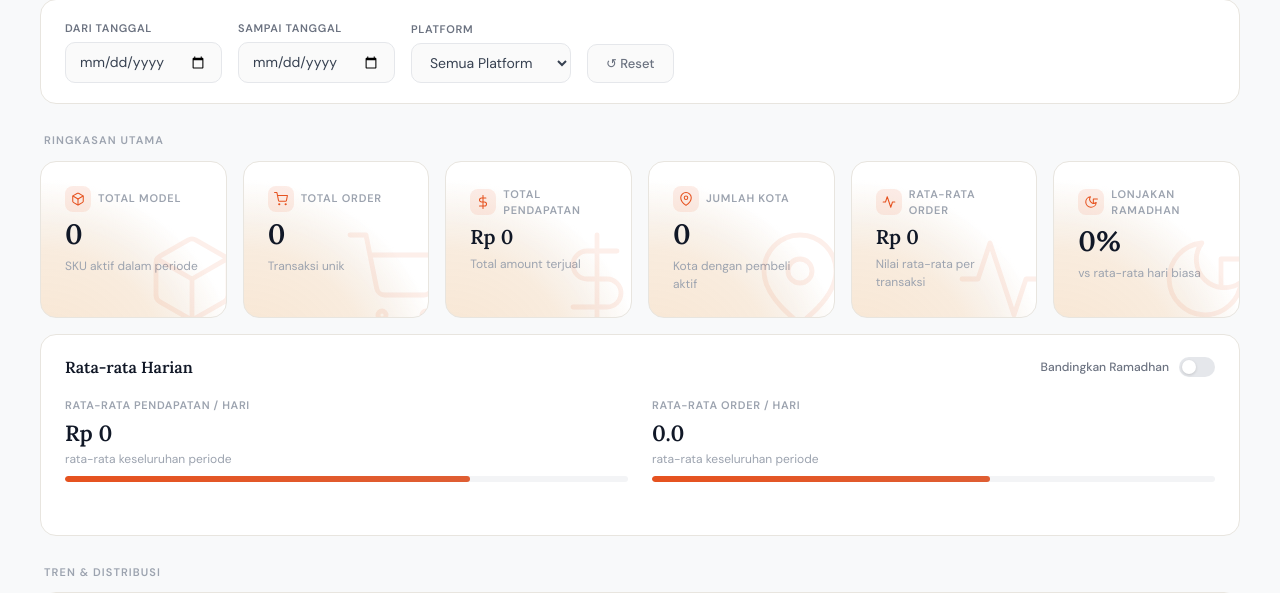
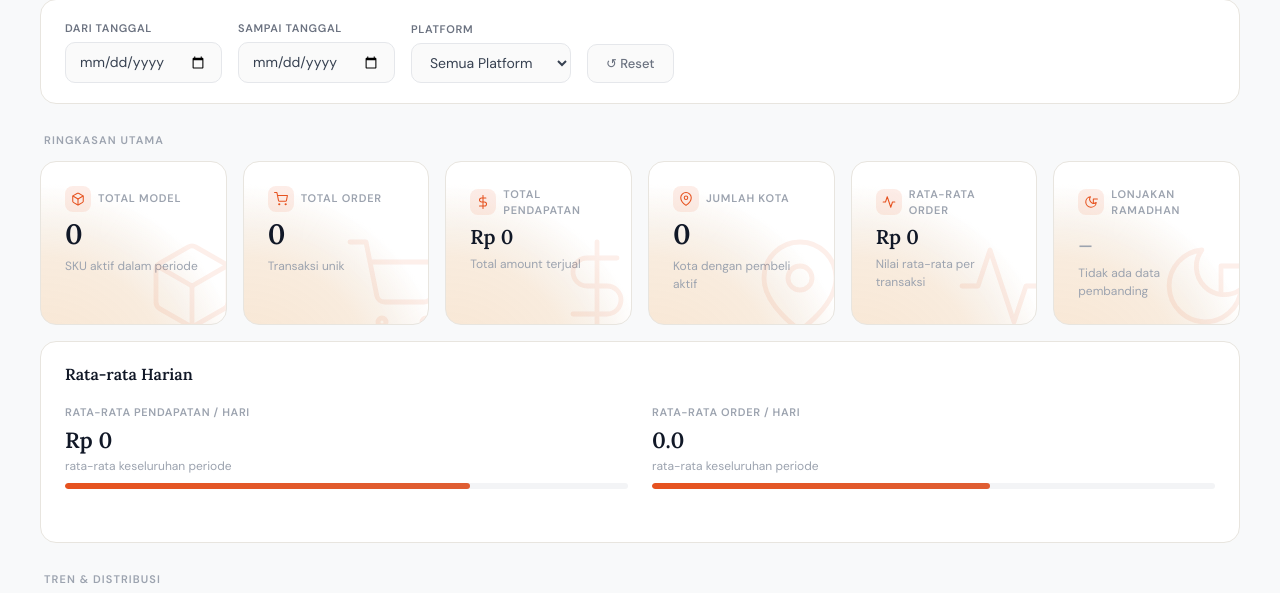
Before and after one commit to giastahmad/project-janus-backend, a Flask app: page /dashboard in a window 1280 px wide. Shown: the part 187-780 px from the top of the page. Run offline with Flask 3, Linux system fonts and the light colour scheme; some libraries are stand-ins or nearby versions.

Commit message:
fix ramadhan comparisan edge cases

```diff
--- a/main.py
+++ b/main.py
@@ -328,14 +328,12 @@ def get_dashboard_metrics(start_date=None, end_date=None, platform=None):
         normal_days = (
             _normal([func.count(func.distinct(DateDimension.date))]).scalar() or 0
         )
+        total_days = (
+            _base([func.count(func.distinct(DateDimension.date))]).scalar() or 0
+        )
 
         ramadhan_revenue = _ramadhan([func.sum(OrderFact.total_amount)]).scalar() or 0
         normal_revenue = _normal([func.sum(OrderFact.total_amount)]).scalar() or 0
-
-        ramadhan_avg_revenue = (
-            (ramadhan_revenue / ramadhan_days) if ramadhan_days > 0 else 0
-        )
-        normal_avg_revenue = (normal_revenue / normal_days) if normal_days > 0 else 0
 
         ramadhan_orders = (
             _ramadhan([func.count(func.distinct(OrderFact.order_key))]).scalar() or 0
@@ -344,18 +342,28 @@ def get_dashboard_metrics(start_date=None, end_date=None, platform=None):
             _normal([func.count(func.distinct(OrderFact.order_key))]).scalar() or 0
         )
 
+        overall_avg_revenue = (
+            (float(revenue_total) / total_days) if total_days > 0 else 0
+        )
+        overall_avg_orders = (num_orders / total_days) if total_days > 0 else 0
+
+        ramadhan_avg_revenue = (
+            (ramadhan_revenue / ramadhan_days) if ramadhan_days > 0 else 0
+        )
+        normal_avg_revenue = (normal_revenue / normal_days) if normal_days > 0 else 0
         ramadhan_avg_orders = (
             (ramadhan_orders / ramadhan_days) if ramadhan_days > 0 else 0
         )
         normal_avg_orders = (normal_orders / normal_days) if normal_days > 0 else 0
 
-        if normal_avg_revenue > 0:
+        has_comparison = ramadhan_days > 0 and normal_days > 0
+        if has_comparison and normal_avg_revenue > 0:
             ramadhan_lift = round(
                 (ramadhan_avg_revenue - normal_avg_revenue) / normal_avg_revenue * 100,
                 1,
             )
         else:
-            ramadhan_lift = 0
+            ramadhan_lift = None
 
         # --------------------------------------------------
         # 8. Chart: Bar — Quantity per Warna
@@ -453,7 +461,10 @@ def get_dashboard_metrics(start_date=None, end_date=None, platform=None):
             "revenue_month": float(revenue_total),
             "num_cities": num_cities,
             "aov": round(float(aov), 0),
+            "overall_avg_revenue": round(overall_avg_revenue, 0),
+            "overall_avg_orders": round(overall_avg_orders, 2),
             "ramadhan_lift": ramadhan_lift,
+            "has_comparison": has_comparison,
             "ramadhan_avg_revenue": round(float(ramadhan_avg_revenue), 0),
             "normal_avg_revenue": round(float(normal_avg_revenue), 0),
             "ramadhan_avg_orders": round(float(ramadhan_avg_orders), 2),
@@ -499,6 +510,7 @@ def forecast_view():
 
     return render_template("forecast.html")
 
+
 @app.route("/api/download-prediction", methods=["GET"])
 def download_prediction():
     if not is_authorized(request):
--- a/templates/dashboard.html
+++ b/templates/dashboard.html
@@ -708,7 +708,8 @@
       </div>
       <button type="button" class="btn-reset"
         onclick="window.location.href='/dashboard?key={{ request.args.get('key') }}'">↺ Reset</button>
-      <div id="dateError" style="display: none; align-items: center; gap: 8px; background: #fff1f0; border: 1px solid #fca5a5; color: #dc2626; font-size: 12px; font-weight: 500; padding: 8px 14px; border-radius: 10px; width: 100%;">
+      <div id="dateError"
+        style="display: none; align-items: center; gap: 8px; background: #fff1f0; border: 1px solid #fca5a5; color: #dc2626; font-size: 12px; font-weight: 500; padding: 8px 14px; border-radius: 10px; width: 100%;">
         Tanggal mulai tidak boleh lebih besar dari tanggal akhir.
       </div>
     </div>
@@ -832,8 +833,20 @@
           </svg></span>
         Lonjakan Ramadhan
       </div>
-      <div class="kpi-value">{{ m.ramadhan_lift }}%</div>
-      <div class="kpi-sub">vs rata-rata hari biasa</div>
+      <div class="kpi-value">
+        {% if m.ramadhan_lift is none %}
+        <span style="font-size: 16px; color: #9ca3af;">—</span>
+        {% else %}
+        {{ m.ramadhan_lift }}%
+        {% endif %}
+      </div>
+      <div class="kpi-sub">
+        {% if m.ramadhan_lift is none %}
+        Tidak ada data pembanding
+        {% else %}
+        vs rata-rata hari biasa
+        {% endif %}
+      </div>
     </div>
 
   </div>
@@ -844,11 +857,13 @@
       <div
         style="display: flex; align-items: center; justify-content: space-between; margin-bottom: 18px; flex-wrap: wrap; gap: 10px;">
         <div class="chart-title" style="margin-bottom: 0;">Rata-rata Harian</div>
+        {% if m.has_comparison %}
         <div class="toggle-wrap">
           <span class="toggle-label" id="toggleLabel">Bandingkan Ramadhan</span>
           <input type="checkbox" class="toggle-input" id="ramadhanToggle">
           <label class="toggle-track" for="ramadhanToggle"></label>
         </div>
+        {% endif %}
       </div>
 
       <!-- Overall averages -->
@@ -858,7 +873,7 @@
             style="font-size: 11px; color: #9ca3af; font-weight: 600; text-transform: uppercase; letter-spacing: 0.06em; margin-bottom: 6px;">
             Rata-rata Pendapatan / Hari</div>
           <div style="font-size: 22px; font-weight: 600; color: #111827; font-family: 'Lora', serif; line-height: 1.2;">
-            Rp {{ "{:,.0f}".format(m.normal_avg_revenue) }}</div>
+            Rp {{ "{:,.0f}".format(m.overall_avg_revenue) }}</div>
           <div style="font-size: 12px; color: #9ca3af; margin-top: 4px;">rata-rata keseluruhan periode</div>
           <div class="avg-bar">
             <div class="avg-bar-fill fill-overall" style="width: 72%;"></div>
@@ -869,7 +884,7 @@
             style="font-size: 11px; color: #9ca3af; font-weight: 600; text-transform: uppercase; letter-spacing: 0.06em; margin-bottom: 6px;">
             Rata-rata Order / Hari</div>
           <div style="font-size: 22px; font-weight: 600; color: #111827; font-family: 'Lora', serif; line-height: 1.2;">
-            {{ "{:.1f}".format(m.normal_avg_orders) }}</div>
+            {{ "{:.1f}".format(m.overall_avg_orders) }}</div>
           <div style="font-size: 12px; color: #9ca3af; margin-top: 4px;">rata-rata keseluruhan periode</div>
           <div class="avg-bar">
             <div class="avg-bar-fill fill-overall" style="width: 60%;"></div>
--- a/templates/forecast.html
+++ b/templates/forecast.html
@@ -1,6 +1,6 @@
 {% extends 'base.html' %}
 
-{% block title %}Upload Data - Toko Lamiah{% endblock %}
+{% block title %}Lamiah Analytics{% endblock %}
 
 {% block content %}
 <link rel="preconnect" href="https://fonts.googleapis.com">
```
